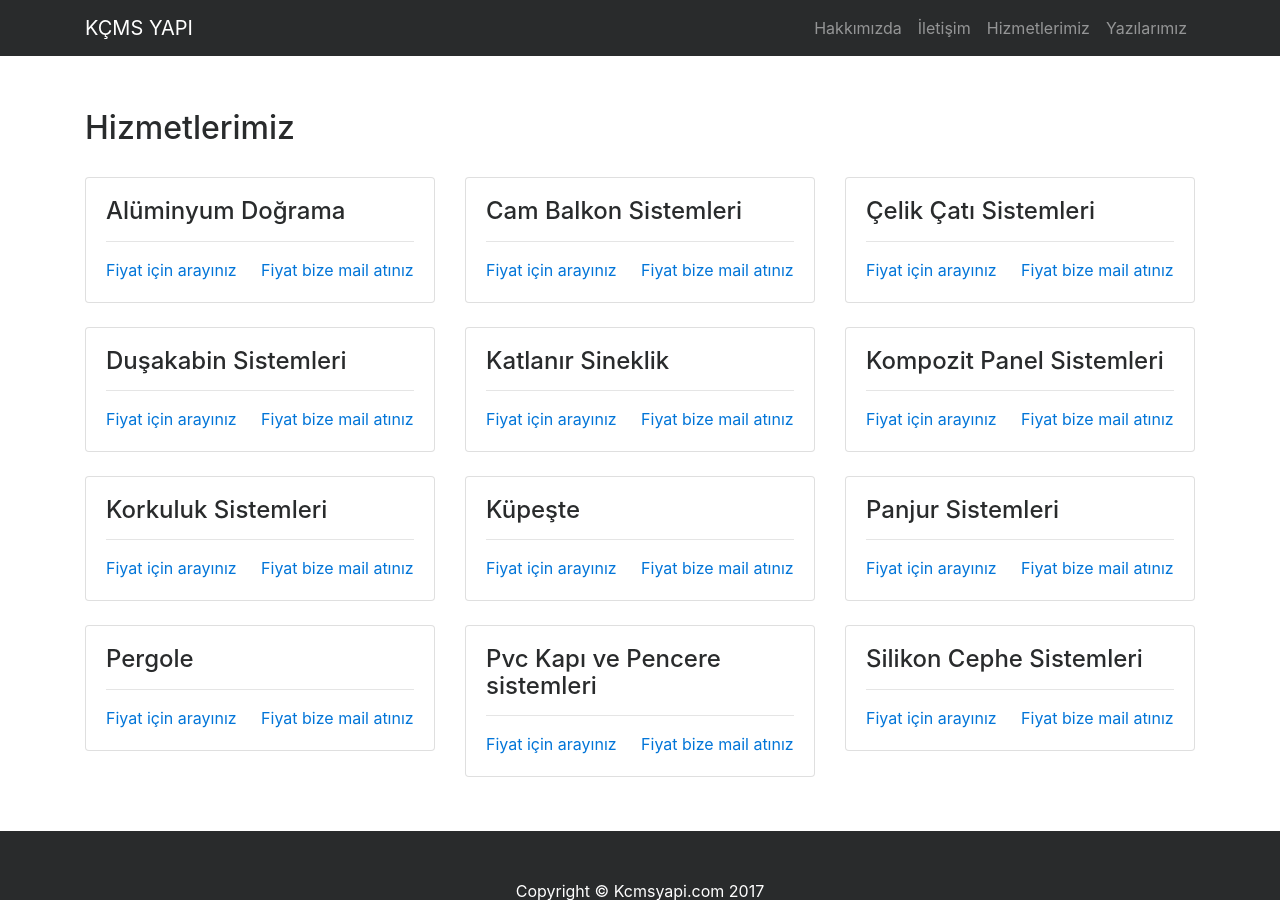
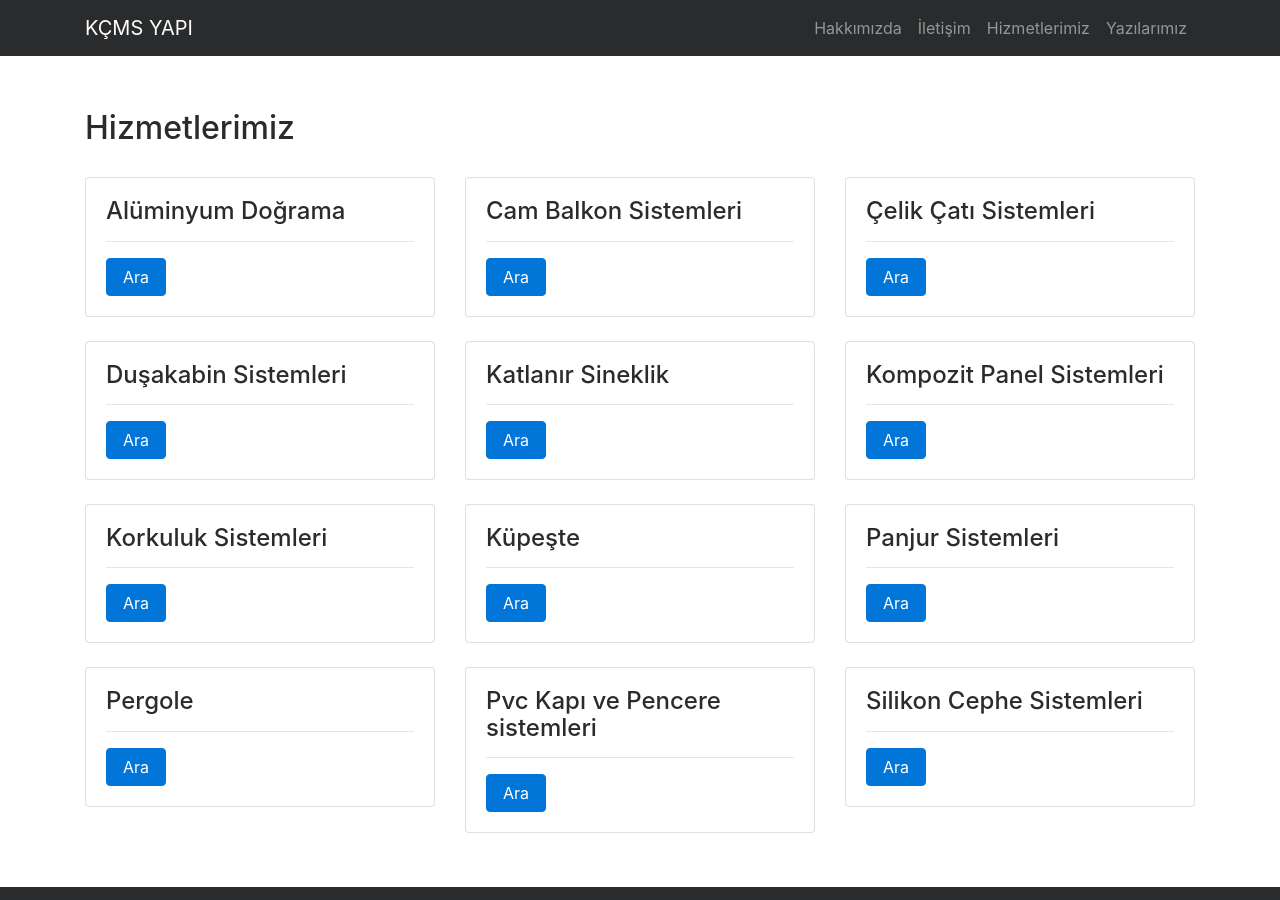
Before and after one commit to Kcmsyapi/bsss, a Jekyll site: the page built from index.html, in a window 1280 px wide and 900 px high, scrolled down 458 px. Built offline with Jekyll 4.4.1, drawn with Linux system fonts in a browser that asks for light colours.

Commit message:
button fix

```diff
--- a/index.html
+++ b/index.html
@@ -9,7 +9,7 @@ permalink:
             <h1 class="display-5">KÇMS YAPI DEKORASYON</h1>
             <p class="lead">Müşteri memnuniyetini ilke edinmiş yapı dekorasyon alanında hemen hemen her türlü hizmeti veren bir şirkettir.</p>
             <p class="lead">
-                <a class="btn btn-primary btn-lg " href="{{site.url}}/contact.html" role="button">Bize Ulaşın</a>
+                <a class="btn btn-primary btn-lg " href="{{site.url}}/iletisim.html" role="button">Bize Ulaşın</a>
             </p>
         </div>
     </div>
@@ -29,10 +29,7 @@ permalink:
                           <h4 class="card-title">  {{services_item.title }}</h4><hr>
 
 
-                            <a href="tel:+905326950319" class="card-link">Fiyat için arayınız</a>
-
-                          <a  href="mailto:kcmsyapi@gmail.com"class="card-link">Fiyat bize mail atınız</a>
-
+                            <a href="tel:+905326950319" class="card-link btn btn-primary">Ara</a>
 
                       </div>
                   </div>
--- a/services.html
+++ b/services.html
@@ -15,10 +15,10 @@ navigation_weight: 3
 
                         <h4 class="card-title">  {{services_item.title }}</h4><hr>
 
-                         <a >05326950319</a>
-                          <a href="tel:+905326950319" class="card-link">Fiyat için arayınız</a>
 
-                        <a href="mailto:kcmsyapi@gmail.com" class="card-link">Fiyat bize mail atınız</a>
+                          <a href="tel:+905326950319" class="btn btn-primary card-link">Ara</a>
+
+
 
 
                     </div>
```
